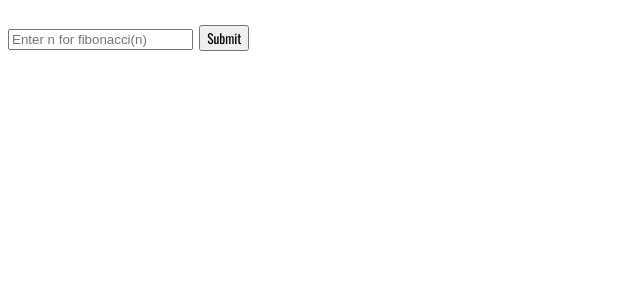
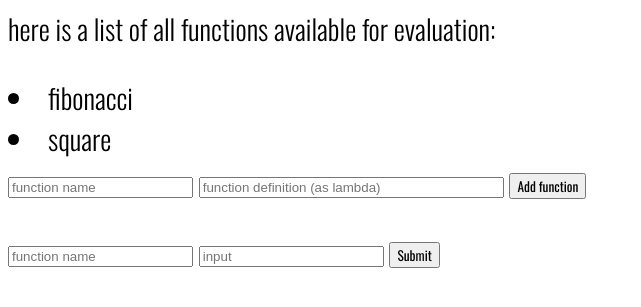
Before and after one commit to RahulTirumalareddy/fib, a Flask app: page / in a window 1280 px wide. Shown: the top 307 px of the page, without its empty margins (0-641 px from the left). Run offline with Flask 2, Linux system fonts and the light colour scheme.

```diff
--- a/app.py
+++ b/app.py
@@ -1,8 +1,7 @@
 from flask import Flask, render_template, request, redirect, url_for
 import os
 app = Flask(__name__)
-author='Rahul'
-message='Enter n for fibonacci(n)'
+
 def fibonacci(n):
 	a,b=0,1
 	if n==0:
@@ -14,17 +13,36 @@ def fibonacci(n):
 		n-=1
 	return b
 
+d={'fibonacci':fibonacci, 'square':'lambda x:x*x'}#different structure for lambda and def functions
+
+
 @app.route('/')
 def hello_world():
-	return render_template('index.html',author=author,message=message)
+	return render_template('index.html',d=d)
+#finish this
+@app.route('/add', methods=['POST'])
+def add():
+	d[request.form['func_name']]=request.form['func_def']
+	return hello_world()
 
 @app.route('/answer', methods = ['POST'])
 def answer():
-	if request.form['n'].isdigit():
+	errors=[]
+	if not request.form['f'] in d:
+		errors.append("'" + request.form['f'] + "'"+ " is not in the dictionary of methods.")
+
+	if not request.form['n'].isdigit():
+		errors.append("The input must be an integer.")
+
+	if not errors and isinstance(d[request.form['f']],str):
+		f=d[request.form['f']]
+		case = request.form['n']
+		return str( eval( '('+f+')'+'('+ case+')' ) )
+	elif not errors:
+		f=d[request.form['f']]
 		case = int(request.form['n'])
-		return str(fibonacci(case))
-	else:
-		return render_template('index.html', author=author,message='Enter an integer')
+		return str(f(case))
+	return " | ".join(errors)
 
 if __name__ == '__main__':
 	port = int(os.environ.get('PORT', 33507))
--- a/templates/index.html
+++ b/templates/index.html
@@ -1,19 +1,30 @@
 <html lang="en">
   <head>
     <meta charset="utf-8">
-    <title>{{author}}'s app</title>
+    <title>Rahul's app</title>
     <link href="https://fonts.googleapis.com/css?family=Oswald:300,400" rel="stylesheet">
     <style type="text/css">
       body {
       	font-family: 'Oswald', sans-serif;
-      	font-size: 30px;
+      	font-size: 28px;
       	font-weight:300;
       }
     </style>
   </head>
   <body>
+  <p>here is a list of all functions available for evaluation:</p>
+    {% for f in d %}
+    <li>{{f}}</li>
+    {% endfor %}
+
+  <form action="/add" method="post">
+    <input type="text" name="func_name" placeholder='function name'></input>
+    <input type="text" name="func_def" placeholder='function definition (as lambda)' size=35></input>
+    <input type="submit" value="Add function" style="font-family: 'Oswald';"/>
+  </form>
   <form action="/answer" method="post">
-  	<input type="text" name="n" placeholder='{{message}}'></input>
+    <input type="text" name="f" placeholder='function name'></input>
+  	<input type="text" name="n" placeholder='input'></input>
   	<input type="submit" value="Submit" style="font-family: 'Oswald';"/>
   </form>
 
```
